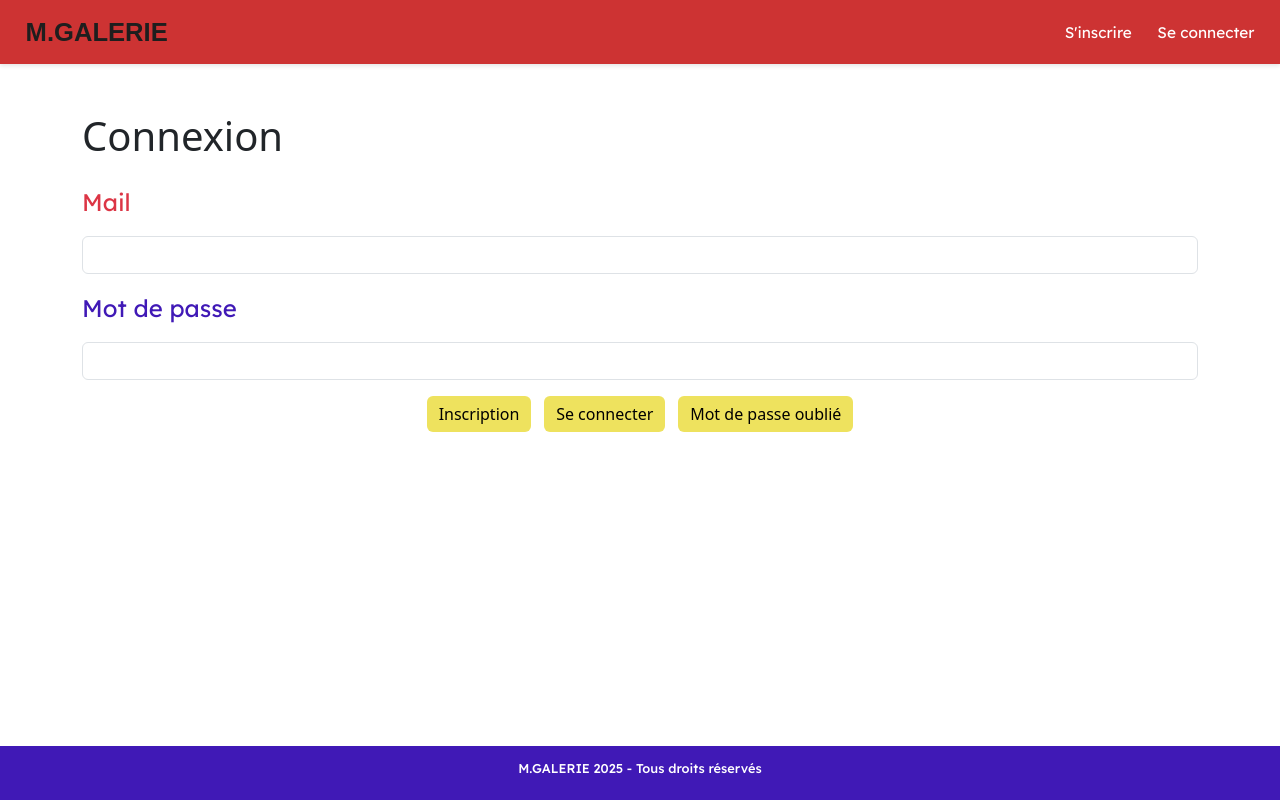
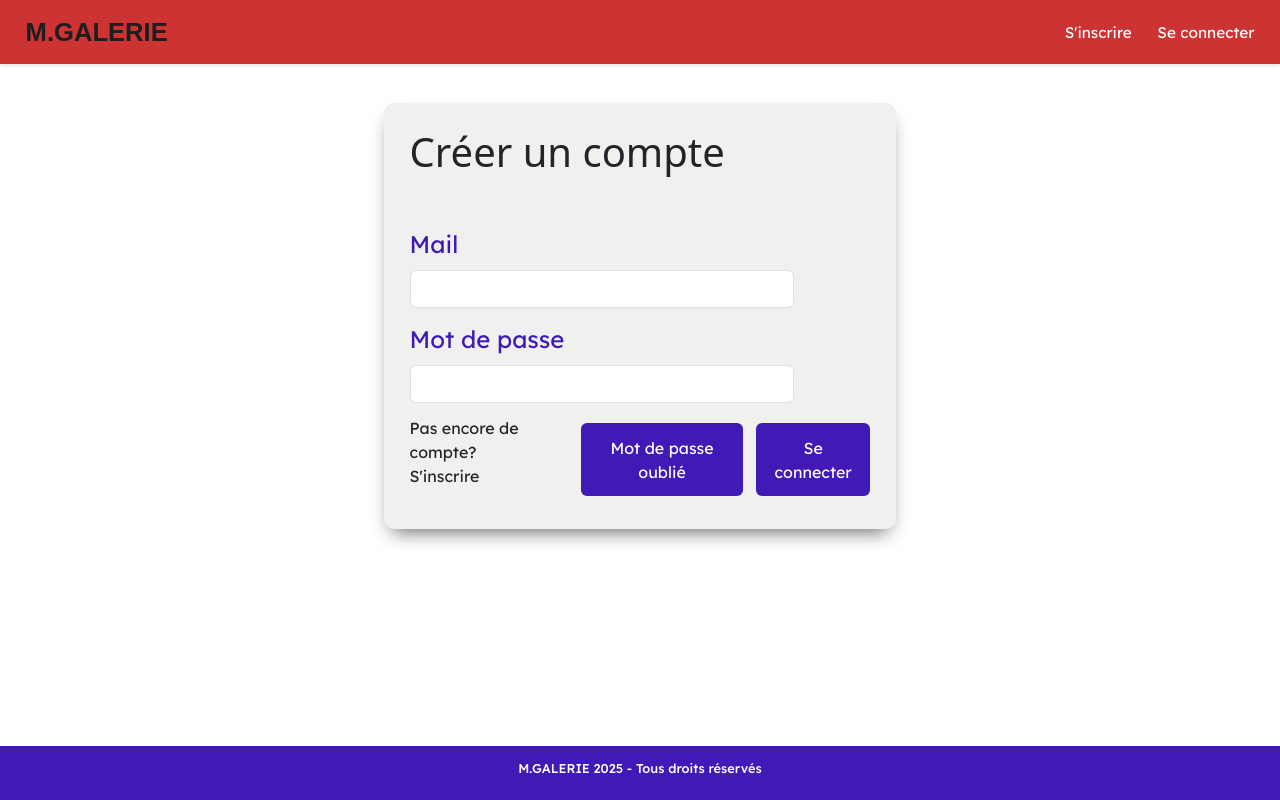
Before and after one commit to MarionGtr/mgalerie_front, a React (Vite) app: page /login in a window 1280 px wide. Built offline with nearby package versions, Linux system fonts and the light colour scheme; a web font is replaced by a local one.

Commit message:
modif formulaires

```diff
--- a/src/Pages/LoginPage.jsx
+++ b/src/Pages/LoginPage.jsx
@@ -37,38 +37,40 @@ const LoginPage = () => {
         }
     }
 
-    return <Container className='mt-5'>
+    return <div className="form-container">
+    <div className="bloc-form">
+        <h1 className="mb-4 d-flex justify-content-start">Créer un compte</h1>
 
-        <h1 className="mb-4">Connexion</h1>
+        <Form className="global-form" onSubmit={handleSubmit}>
 
-        <Form onSubmit={handleSubmit}>
-
-
-            <Form.Group className="mb-3">
-                <Form.Label className="text-danger">Mail</Form.Label>
+            <Form.Group className="form-group">
+                <Form.Label style={{ color: 'var(--bleu)' }}>Mail</Form.Label>
                 <Form.Control name="email" type="email" required value={user.email} onChange={handleChange} />
             </Form.Group>
 
-            <Form.Group className="mb-3">
+            <Form.Group className="form-group">
                 <Form.Label style={{ color: 'var(--bleu)' }}>Mot de passe</Form.Label>
                 <Form.Control name="password" type="password" required value={user.password} onChange={handleChange} />
             </Form.Group>
 
-            <div className="text-center">
-                <Button type="submit" style={{ backgroundColor: 'var(--jaune)', border: 'none', color: 'black' }}>
-                    Inscription
+
+            <div className="grp-btn-form">
+                <div>
+                Pas encore de compte?
+                <p type="submit" onClick={() => navigate("/Signin")}>S'inscrire</p>
+                </div>
+                <Button className="btn-form" type="submit" style={{ backgroundColor: 'var(--bleu)', border: 'none', color: 'white' }} onClick={() => navigate("/SendCode")} >
+                    Mot de passe oublié
                 </Button>
-
-
-                <Button type="submit" style={{ backgroundColor: 'var(--jaune)', border: 'none', color: 'black' }}>
+                <Button className="btn-form" type="submit" style={{ backgroundColor: 'var(--bleu)', border: 'none', color: 'white' }}>
                     Se connecter
-                </Button>
-                <Button type="submit" style={{ backgroundColor: 'var(--jaune)', border: 'none', color: 'black' }} onClick={() => navigate("/SendCode")} >
-                    Mot de passe oublié
                 </Button>
             </div>
         </Form>
-    </Container>
+    </div>
+</div>
+
+
 
 }
 
--- a/src/Pages/SigninPage.jsx
+++ b/src/Pages/SigninPage.jsx
@@ -32,47 +32,49 @@ const Signin = () => {
         }
     }
 
-    return <Container className="mt-3">
-    <h1 className="mb-4">Créer un compte</h1>
+    return <div className="form-container">
+        <div className="bloc-form">
+            <h1 className="mb-4 d-flex justify-content-start">Créer un compte</h1>
 
-    <Form onSubmit={handleSubmit}>
-        <Form.Group className="mb-3">
-            <Form.Label className="text-danger">Nom</Form.Label>
+            <Form className="global-form" onSubmit={handleSubmit}>
+                <Form.Group className="form-group">
+                    <Form.Label style={{ color: 'var(--bleu)' }}>Nom</Form.Label>
                     <Form.Control name="last_name" type="text" required value={user.last_name} onChange={handleChange} />
                 </Form.Group>
 
-        <Form.Group className="mb-3">
-            <Form.Label style={{color: 'var(--bleu)'}}>Prénom</Form.Label>
+                <Form.Group className="form-group">
+                    <Form.Label style={{ color: 'var(--bleu)' }}>Prénom</Form.Label>
                     <Form.Control name="first_name" type="text" required value={user.first_name} onChange={handleChange} />
                 </Form.Group>
 
-        <Form.Group className="mb-3">
-            <Form.Label style={{color: 'var(--jaune)'}}>Pseudo</Form.Label>
+                <Form.Group className="form-group">
+                    <Form.Label style={{ color: 'var(--bleu)' }}>Pseudo</Form.Label>
                     <Form.Control name="username" type="text" required value={user.username} onChange={handleChange} />
                 </Form.Group>
 
-        <Form.Group className="mb-3">
-            <Form.Label className="text-danger">Mail</Form.Label>
+                <Form.Group className="form-group">
+                    <Form.Label style={{ color: 'var(--bleu)' }}>Mail</Form.Label>
                     <Form.Control name="email" type="email" required value={user.email} onChange={handleChange} />
                 </Form.Group>
 
-        <Form.Group className="mb-3">
-            <Form.Label style={{color: 'var(--bleu)'}}>Mot de passe</Form.Label>
+                <Form.Group className="form-group">
+                    <Form.Label style={{ color: 'var(--bleu)' }}>Mot de passe</Form.Label>
                     <Form.Control name="password" type="password" required value={user.password} onChange={handleChange} />
                 </Form.Group>
 
                 <Form.Group className="mb-4">
-            <Form.Label style={{color: 'var(--jaune'}}>Vérifier mot de passe</Form.Label>
+                    <Form.Label style={{ color: 'var(--bleu)' }}>Vérifier mot de passe</Form.Label>
                     <Form.Control name="verifyPassword" type="password" required value={user.verifyPassword} onChange={handleChange} />
                 </Form.Group>
 
-        <div className="text-center">
-            <Button type="submit" style={{backgroundColor: 'var(--jaune)', border: 'none', color: 'black'}}>
+                <div className="text-end">
+                    <Button className="btn-form" type="submit" style={{ backgroundColor: 'var(--bleu)', border: 'none', color: 'white' }}>
                         Inscription
                     </Button>
                 </div>
             </Form>
-</Container>
+        </div>
+    </div>
 
 
 }
--- a/src/index.css
+++ b/src/index.css
@@ -165,7 +165,7 @@ body {
     width: 100%;
     padding: 0.4vw;
     padding-top: 2vw;
-    gap:2vh;
+    gap: 2vh;
     justify-content: space-evenly;
     align-items: center;
 
@@ -199,14 +199,15 @@ body {
     display: flex;
     justify-content: end;
 }
+
 .card-body p {
     color: #1e1e1e;
 }
 
 .card-body {
-    margin : 0 !important;
-    padding:0 !important;
-    padding-top:0.2vw !important;
+    margin: 0 !important;
+    padding: 0 !important;
+    padding-top: 0.2vw !important;
 }
 
 .artwork-card {
@@ -280,9 +281,9 @@ body {
     display: flex;
     flex-direction: row;
     margin-top: 2vw;
-    gap:3vw;
+    gap: 3vw;
     align-items: center;
-    padding:1vw;
+    padding: 1vw;
 
 }
 
@@ -291,7 +292,7 @@ body {
     flex-direction: column;
     width: 50%;
     padding: 2vw;
-    gap:1vw;
+    gap: 1vw;
     background-color: #f1f2f3;
     border-radius: 10px;
 
@@ -305,20 +306,20 @@ body {
 
 }
 
-.comment-input Button{
+.comment-input Button {
     display: flex;
     justify-content: center;
     margin-top: 1vw;
-    width:10vw;
+    width: 10vw;
 }
 
-.comment-card{
+.comment-card {
     background-color: white;
     padding: 1vw;
     border-radius: 10px;
 }
 
-.comment-username{
+.comment-username {
     font-family: 'Lexend Deca', sans-serif;
     font-size: 1.2vw;
 }
@@ -366,7 +367,7 @@ body {
 
 
 /*Bouton de fermeture */
- .close {
+.close {
     position: absolute;
     top: 15px;
     right: 25px;
@@ -459,7 +460,7 @@ body {
 .user-comment {
     display: flex;
     flex-direction: column;
-    gap:1vh;
+    gap: 1vh;
 }
 
 
@@ -729,24 +730,44 @@ body {
 
 /* -------------PAGE INSCRIPTION-------------------- */
 
-.text-center {
+.bloc-form {
+    display: flex;
+    flex-direction: column;
+    align-items: center;
+    margin-top: 3vw;
+    background-color: #bab9ae37;
+    width: 40vw;
+    margin-bottom: 2vw;
+    padding: 2vw;
+    border-radius: 10px;
+    box-shadow: 0 10px 20px -8px rgb(95, 93, 93) !important;
+
+}
+
+.bloc-form h1 {
+    display: flex;
+    align-self: flex-start;
+}
+
+.form-container {
     display: flex;
     justify-content: center;
-    gap: 1vw;
 }
 
-.form-control {
-    border: none;
-    border-bottom: 1px solid black;
-    border-radius: 0;
-    padding: 0.5rem 0;
-    margin-top: 0.5rem;
+.global-form {
+    display: flex;
+    flex-direction: column;
+    gap: 1vw;
+    margin-top: 2vw;
+
 }
 
-.form-control:focus {
-    box-shadow: none;
-    border-color: var(--bleu);
+.form-group {
+    display: flex;
+    flex-direction: column;
+    width: 30vw;
 }
+
 
 .form-label {
     font-family: 'Lexend Deca', sans-serif;
@@ -754,31 +775,39 @@ body {
     margin-bottom: 0;
 }
 
-.btn-primary {
-    border-radius: 20px;
-    padding: 1.2rem 2rem;
-    font-family: 'Lexend Deca', sans-serif;
-    transition: transform 0.2s;
+
+.btn-primary:hover {
+    transform: scale(1.05);
+    transition: 0.5s;
+}
+
+.btn-form {
+    display: flex;
+    padding: 0.8rem !important;
+    align-items: center;
+    font-family: "Lexend Deca" , serif !important;
 
 }
 
-.btn-primary:hover {
-    transform: scale(1.05);
+.grp-btn-form {
+    display: flex;
+    justify-content: center;
+    gap: 1vw;
+    font-family: "Lexend Deca" , serif;
+    align-items: center;
 }
 
-.container {
-    max-width: 500px;
-}
+.grp-btn-form p:hover {
+    cursor:pointer;
+    border-bottom: #1e1e1e 3px solid;
+    color: var(--bleu);
 
-h2 {
-    font-family: 'Lexend Deca', sans-serif;
-    font-size: 2rem;
-    margin-bottom: 2.5rem;
 }
 
 
+
 /* ----------- PAGE DETAIL COURANT-------------- */
-.bloc-style-details{
+.bloc-style-details {
     margin: 2vw;
 }
 
@@ -790,11 +819,11 @@ h2 {
     color: var(--noir);
 }
 
-.artwork-by-style{
+.artwork-by-style {
     display: flex;
     flex-direction: row;
     flex-wrap: wrap;
-    gap:1vw;
+    gap: 1vw;
     justify-content: center;
     align-content: center;
     align-items: center;
```
Lines whose indentation alone changed are shown as unchanged.
